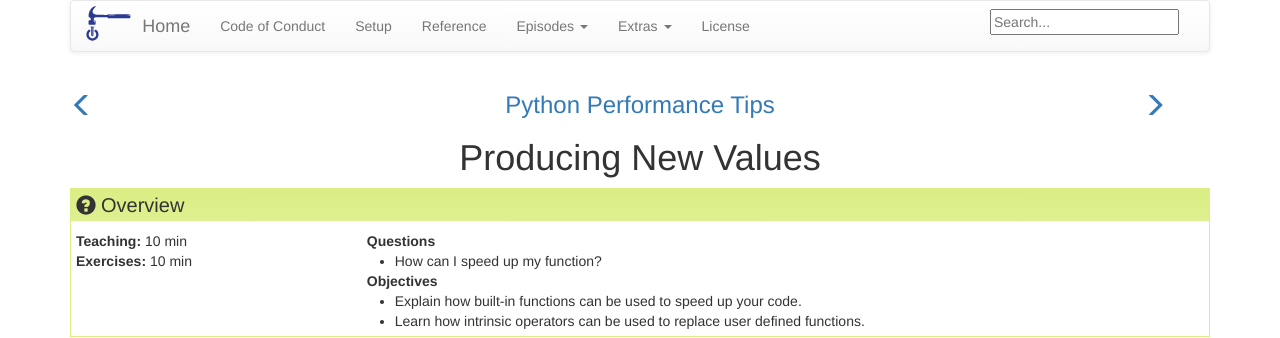
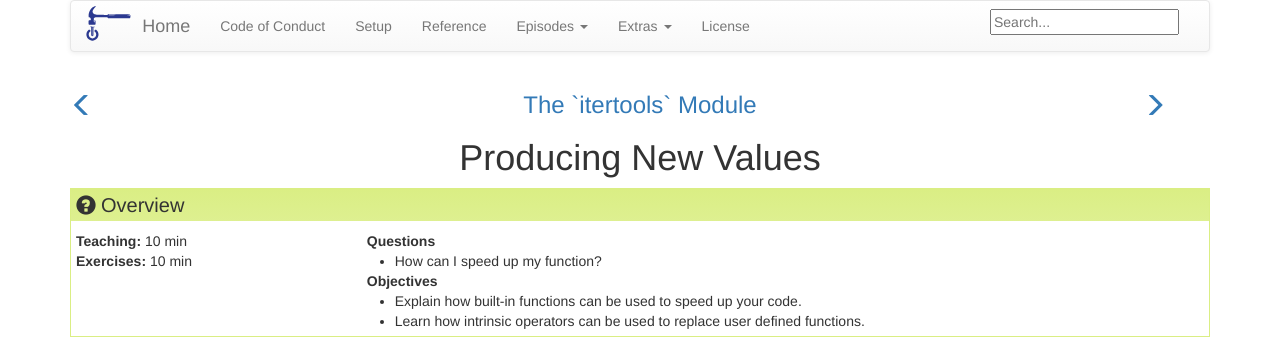
Before and after one commit to albietz/python-itertools, a Jekyll site: the page built from _episodes/03-producing.md, in a window 1280 px wide. Shown: the top 338 px of the page. Built offline with Jekyll 4.4.1, drawn with Linux system fonts in a browser that asks for light colours.

Commit message:
Updates
Signed-off-by: Watson, Gregory <g.watson@computer.org>

```diff
--- a/_config.yml
+++ b/_config.yml
@@ -6,7 +6,7 @@
 carpentry: "swc"
 
 # Overall title for pages.
-title: "Python Performance Tips"
+title: "The `itertools` Module"
 
 # Contact.  This *must* include the protocol: if it's an email
 # address, it must look like "mailto:lessons@software-carpentry.org",
@@ -22,7 +22,7 @@ kind: "lesson"
 
 # Magic to make URLs resolve both locally and on GitHub.
 # See https://help.github.com/articles/repository-metadata-on-github-pages/.
-repository: nyu-cds/python-performance-tips
+repository: nyu-cds/python-itertools
 
 # Sites.
 amy_site: "https://amy.software-carpentry.org/workshops"
```
Also changed, not shown: _episodes/03-producing.md (+1 -1 lines).
